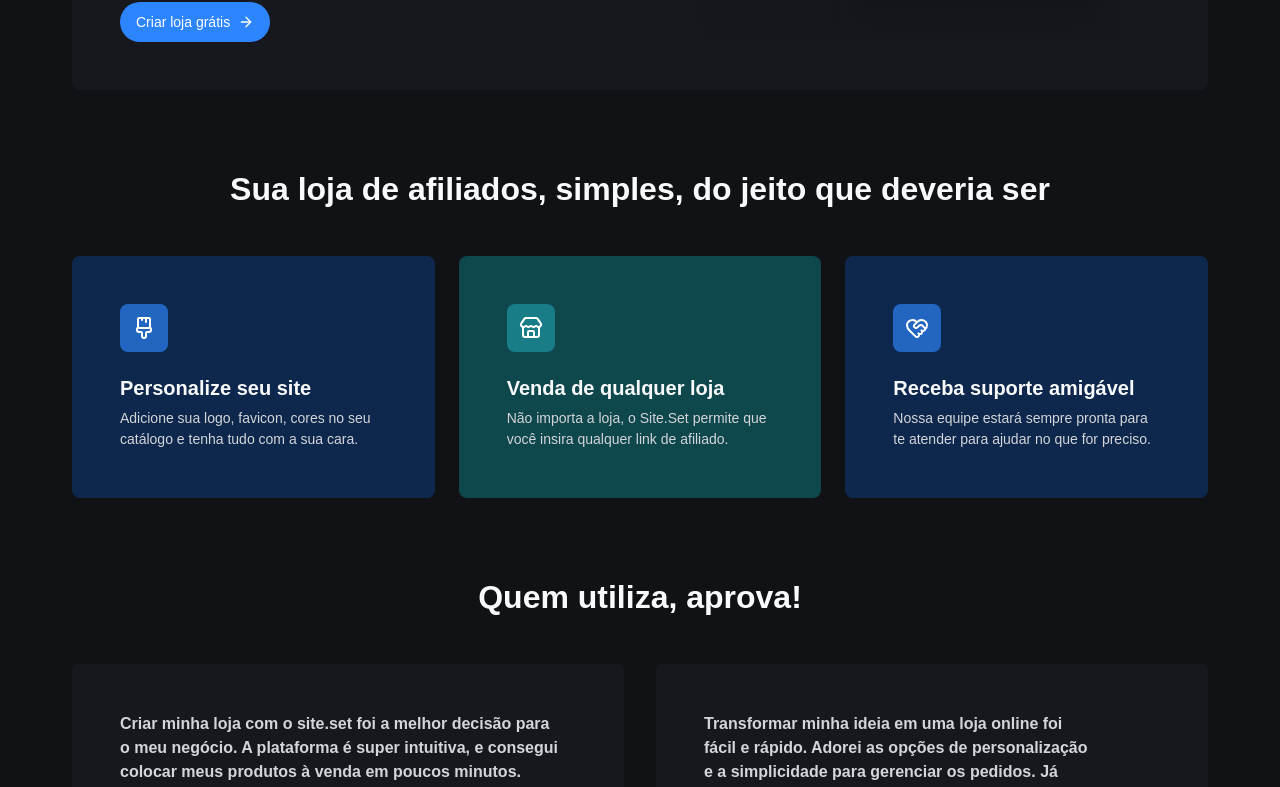
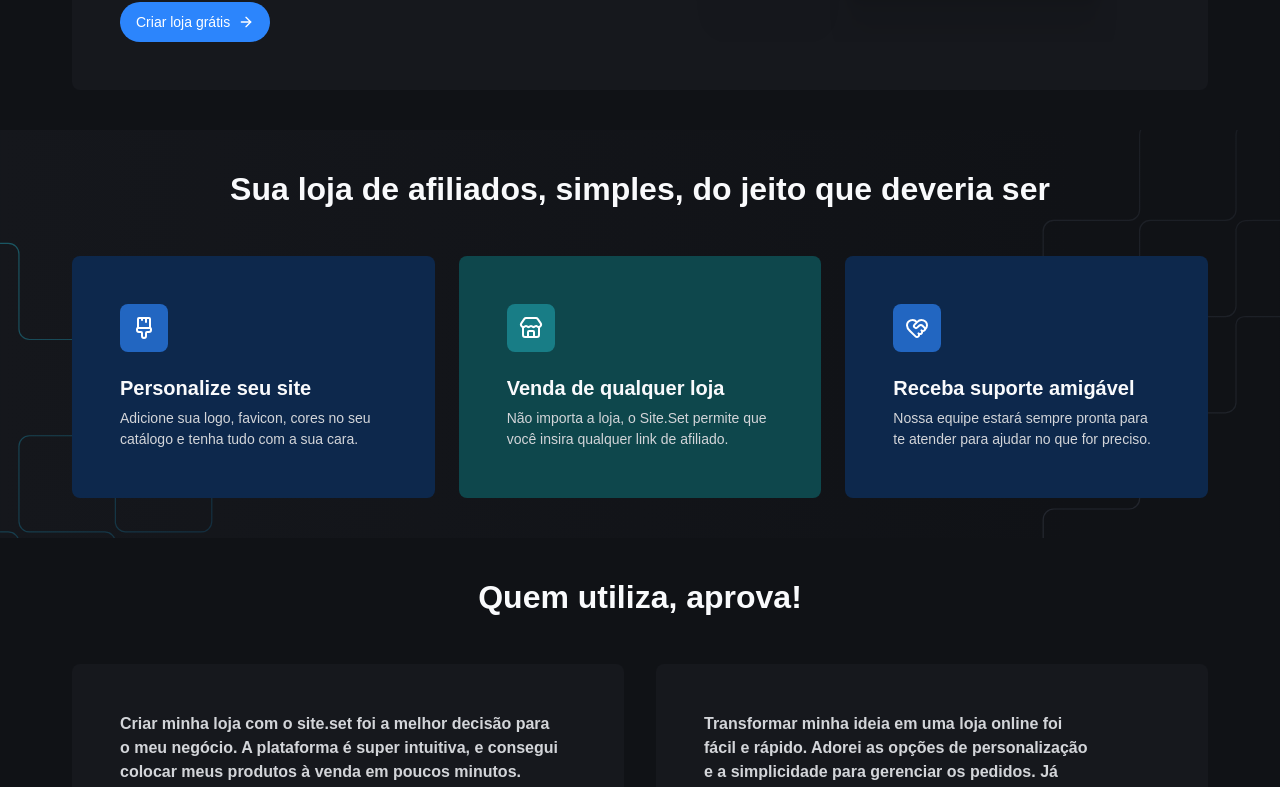
Before and after one commit to Alemoretti/site-blog, a Next.js app: page / in a window 1280 px wide. Shown: the part 1247-2034 px from the top of the page. Built offline with nearby package versions, Linux system fonts and the light colour scheme; a web font is replaced by a local one.

Commit message:
Add background images

```diff
--- a/src/components/call-to-action/call-to-action.tsx
+++ b/src/components/call-to-action/call-to-action.tsx
@@ -4,8 +4,10 @@
 
 export const CallToAction = () => {
   return (
-    <section className="py-24 bg-gradient-to-b from-cyan-950/20 to-gray-700">
-      <div className="container">
+    <section className="relative py-24 bg-gradient-to-b from-cyan-950/20 to-gray-700">
+      <div className="absolute inset-0 bg-[url('/background-footer.svg')] bg-cover bg-center bg-no-repeat opacity-90" />
+
+      <div className="container relative">
         <div className="flex flex-col items-center gap-6 text-center">
           <div className="p-4 bg-cyan-300 w-fit rounded-full">
             <Store className="text-cyan-100" />
--- a/src/components/support-section/support-section.tsx
+++ b/src/components/support-section/support-section.tsx
@@ -2,8 +2,10 @@
 
 export const SupportSection = () => {
   return (
-    <section className="pb-8 md:py-10 bg-gray-700">
-      <div className="container flex flex-col items-center gap-12">
+    <section className="relative pb-8 md:py-10 bg-gray-700">
+      <div className="absolute inset-0 hidden md:block bg-[url('/background-features.svg')] bg-cover bg-center bg-no-repeat opacity-90" />
+
+      <div className="container flex flex-col items-center gap-12 relative">
         <h2 className="font-sans text-balance text-center text-heading-xl text-gray-100">
           Sua loja de afiliados, simples, do jeito que deveria ser
         </h2>
```
Also changed, not shown: public/background-features.svg (added), public/background-footer.svg (added).
